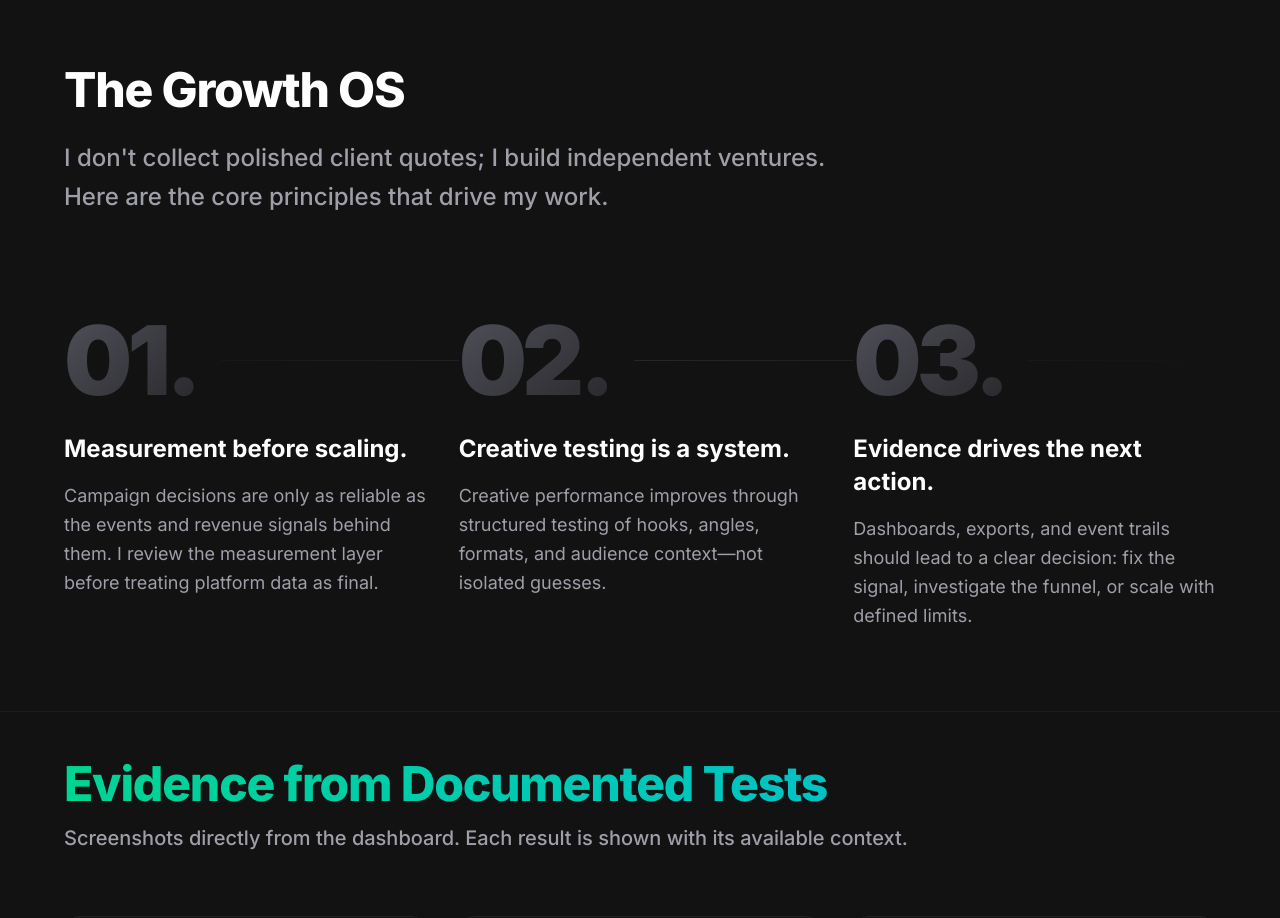
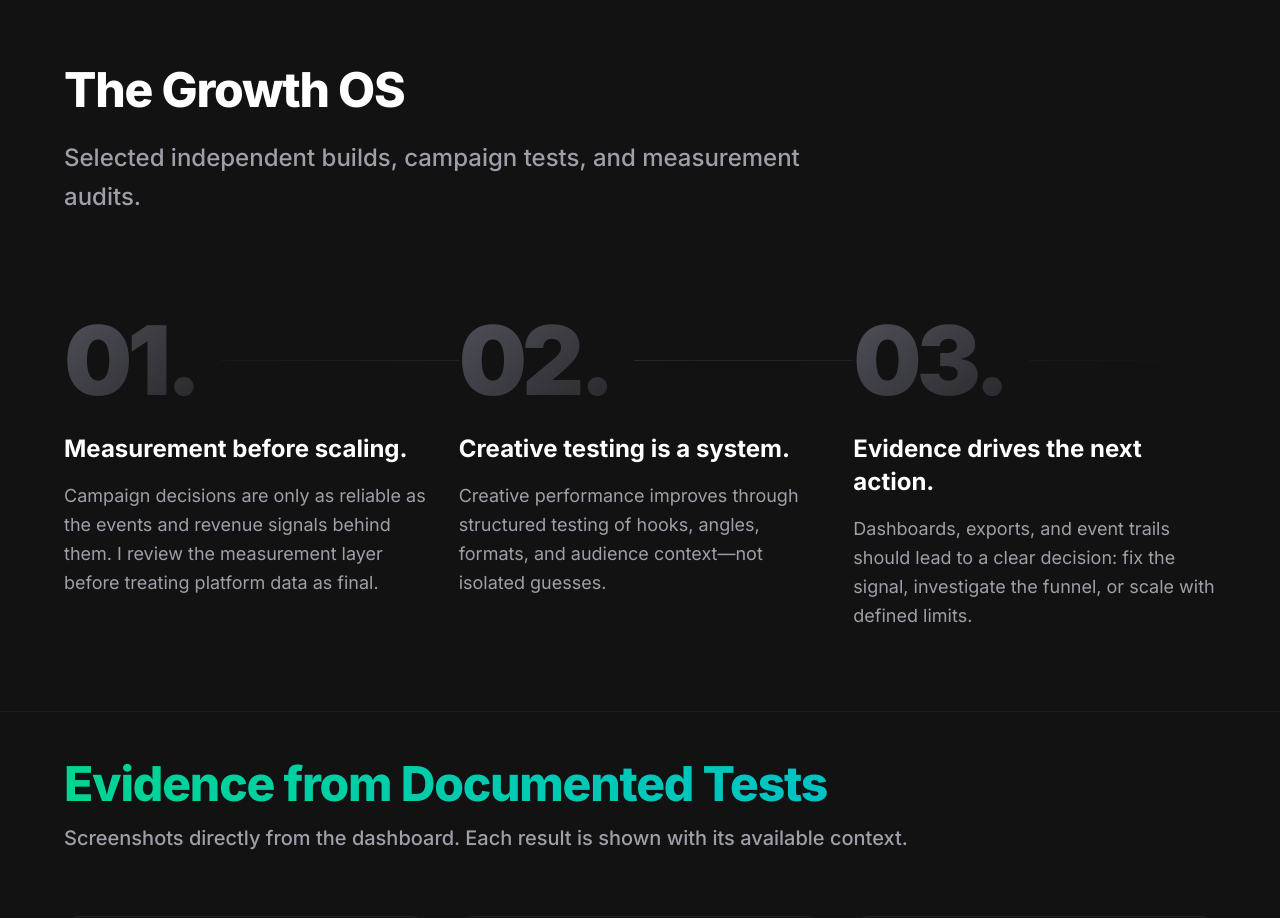
Before and after one commit to syed-muslim2603/Syed-Muslim-Shah-PORTFOLIO, a Next.js app: page / in a window 1280 px wide. Shown: the part 7560-8478 px from the top of the page. Built offline with nearby package versions, Linux system fonts and the light colour scheme.

Commit message:
Fix Growth OS subtitle copy

```diff
--- a/src/components/GrowthOS.tsx
+++ b/src/components/GrowthOS.tsx
@@ -40,8 +40,7 @@ export default function GrowthOS() {
             transition={{ delay: 0.1 }}
             className="text-xl md:text-2xl text-zinc-400 font-medium max-w-3xl leading-relaxed"
           >
-            I don&apos;t collect polished client quotes; I build independent
-            ventures. Here are the core principles that drive my work.
+            Selected independent builds, campaign tests, and measurement audits.
           </motion.p>
         </div>
 
```
